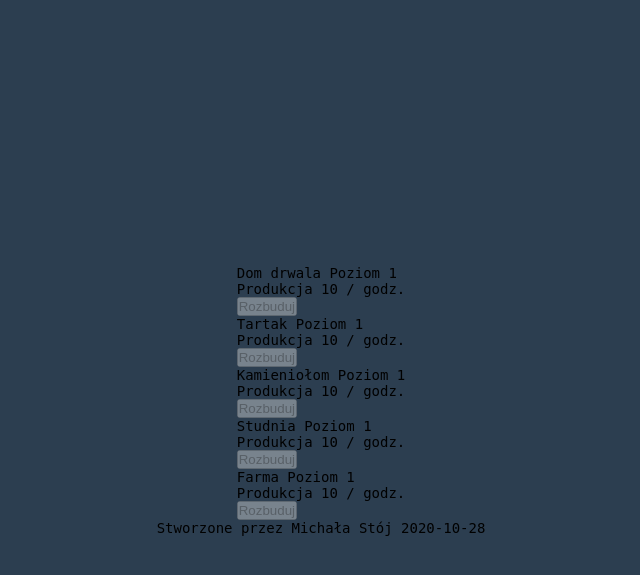
After one commit to TsumeMS/mmo-game, a PHP site: template views/game/production.php in a window 1280 px wide. The commit adds this page. Shown: the top 575 px of the page, without its empty margins (319-959 px from the left). Run offline with PHP 8.4, Linux system fonts and the light colour scheme; the template is opened without the code that fills it, so the values that code supplies are empty.

Commit message:
Poprawka w menu budynkow i wstep do produkcji

```diff
--- /dev/null
+++ b/views/game/production.php
@@ -0,0 +1,32 @@
+<div id="production">
+	<div class="">
+		Dom drwala
+		<span>Poziom 1</span>
+		<p>Produkcja 10 / godz.</p>
+		<button disabled>Rozbuduj</button>
+	</div>
+	<div class="">
+		Tartak
+		<span>Poziom 1</span>
+		<p>Produkcja 10 / godz.</p>
+		<button disabled>Rozbuduj</button>
+	</div>
+	<div class="">
+		Kamieniołom
+		<span>Poziom 1</span>
+		<p>Produkcja 10 / godz.</p>
+		<button disabled>Rozbuduj</button>
+	</div>
+	<div class="">
+		Studnia
+		<span>Poziom 1</span>
+		<p>Produkcja 10 / godz.</p>
+		<button disabled>Rozbuduj</button>
+	</div>
+	<div class="">
+		Farma
+		<span>Poziom 1</span>
+		<p>Produkcja 10 / godz.</p>
+		<button disabled>Rozbuduj</button>
+	</div>
+</div>
```
Also changed, not shown: views/game/buildings.php (+9 -2 lines).
